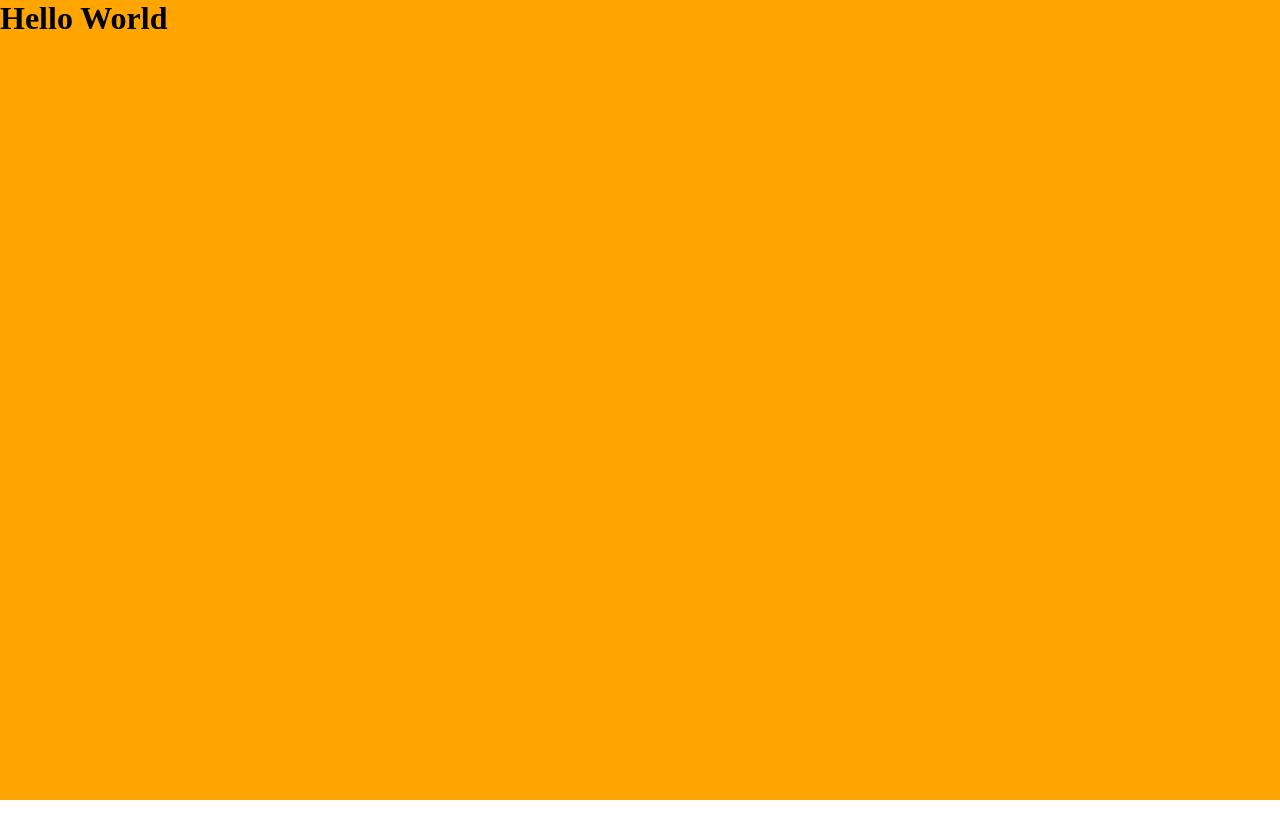
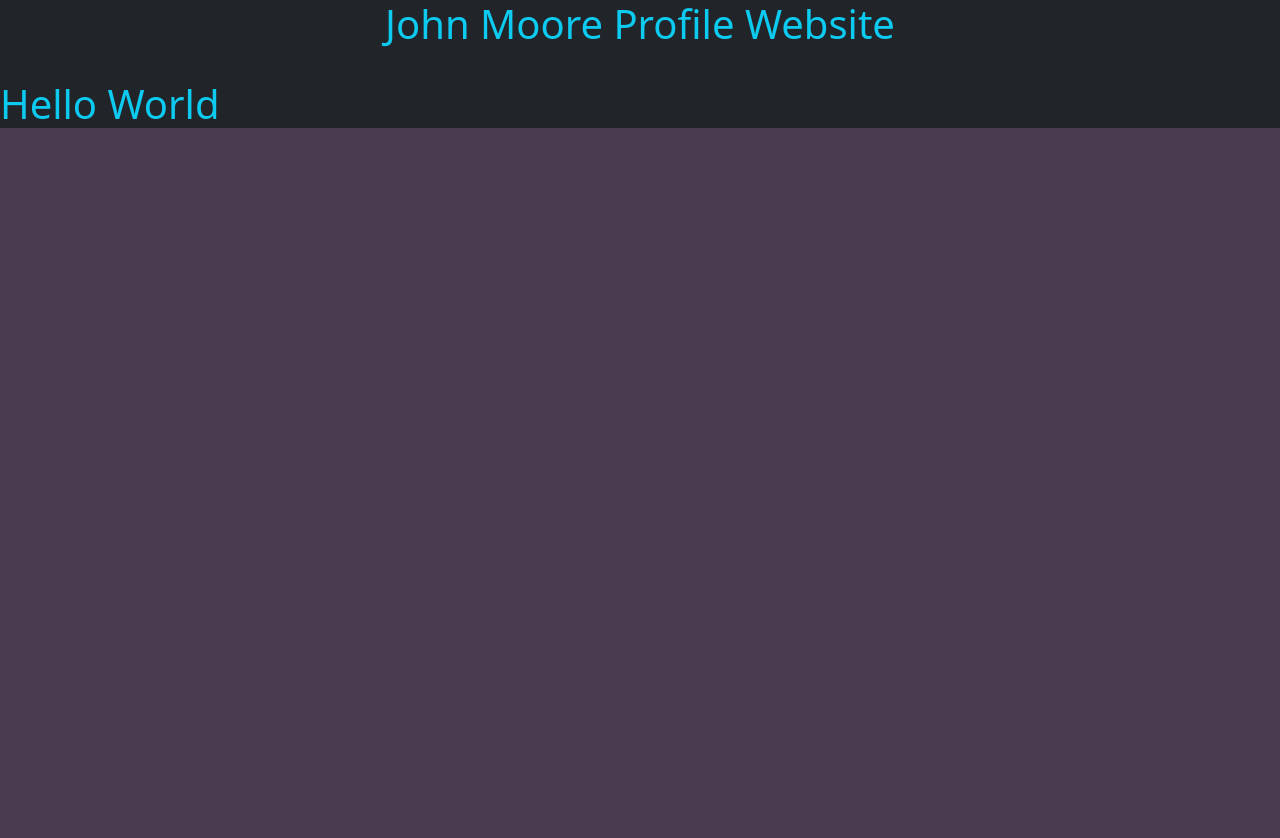
Before and after one commit to John-Moore-UOA/Profile-Website, a React (Vite) app: page / in a window 1280 px wide. Shown: the top 838 px of the page. Before the commit the page ends 800 px from the top, so only its background shows below. Built offline with nearby package versions, Linux system fonts and the light colour scheme.

Commit message:
background

```diff
--- a/package.json
+++ b/package.json
@@ -10,6 +10,7 @@
     "preview": "vite preview"
   },
   "dependencies": {
+    "bootstrap": "^5.3.0",
     "react": "^18.2.0",
     "react-dom": "^18.2.0"
   },
--- a/src/App.jsx
+++ b/src/App.jsx
@@ -1,10 +1,13 @@
 import "./styles.css";
+
+import TopBar from "./TopBar";
 
 function App() {
   return (
     <>
+      <TopBar />
       <div className="background">
-        <h1>Hello World</h1>
+        <h1 className="text-info bg-dark">Hello World</h1>
       </div>
     </>
   );
--- /dev/null
+++ b/src/TopBar.jsx
@@ -0,0 +1,9 @@
+function TopBar() {
+  return (
+    <div className="top-bar bg-dark">
+      <h1 className="text-info">John Moore Profile Website</h1>
+    </div>
+  );
+}
+
+export default TopBar;
--- a/src/main.jsx
+++ b/src/main.jsx
@@ -2,6 +2,7 @@ import React from "react";
 import ReactDOM from "react-dom/client";
 import App from "./App.jsx";
 import "./styles.css";
+import "bootstrap/dist/css/bootstrap.min.css";
 
 ReactDOM.createRoot(document.getElementById("root")).render(
   <React.StrictMode>
--- a/src/styles.css
+++ b/src/styles.css
@@ -4,7 +4,12 @@
 }
 
 .background {
-  background-color: orange;
+  background-color: rgb(73, 58, 80);
   height: 100vh;
   width: 100vw;
 }
+
+.top-bar {
+  height : 10vh;
+  text-align: center;
+}
```
Also changed, not shown: 1 other file (tests, documents, lock files or other folders).
